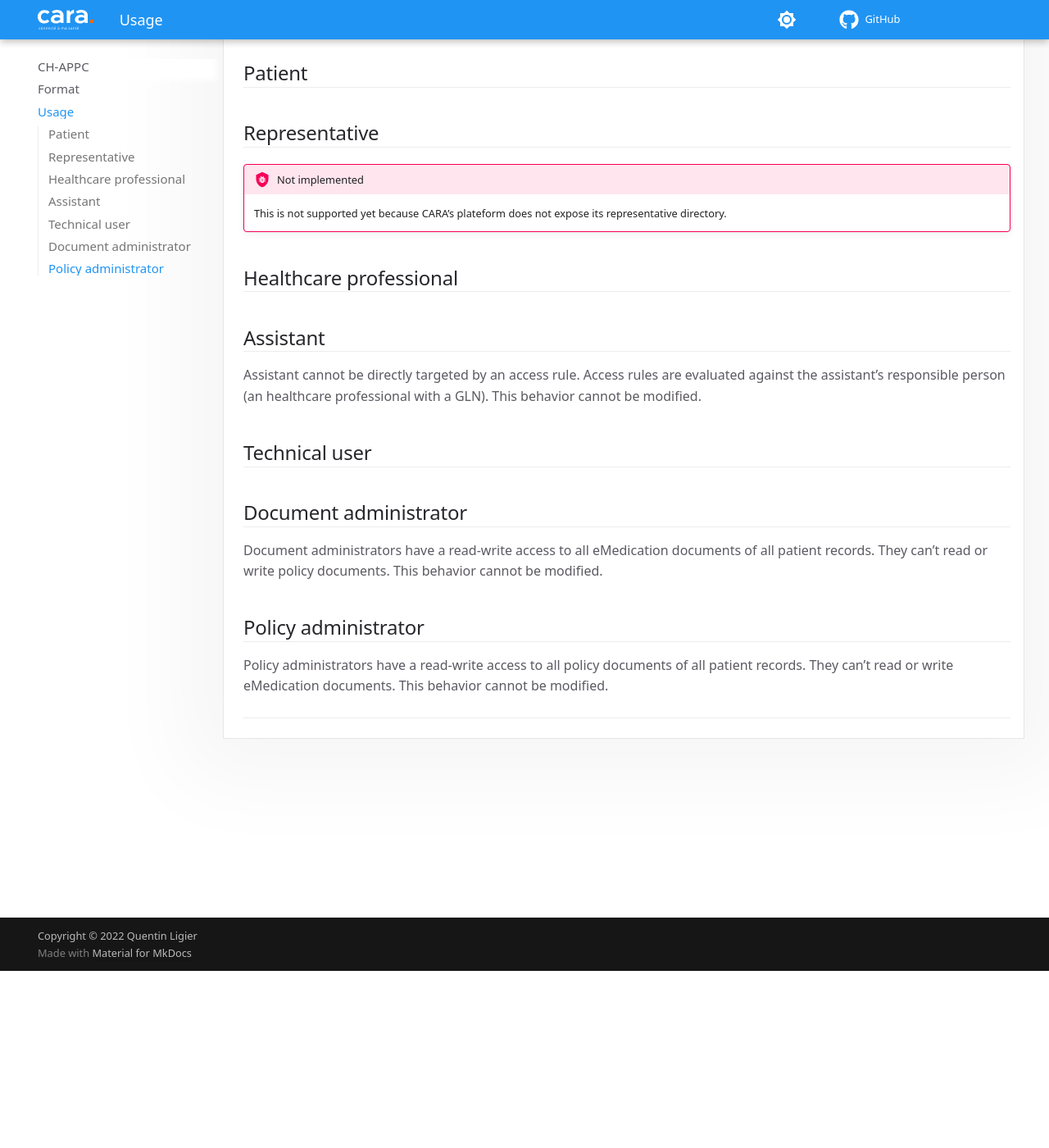
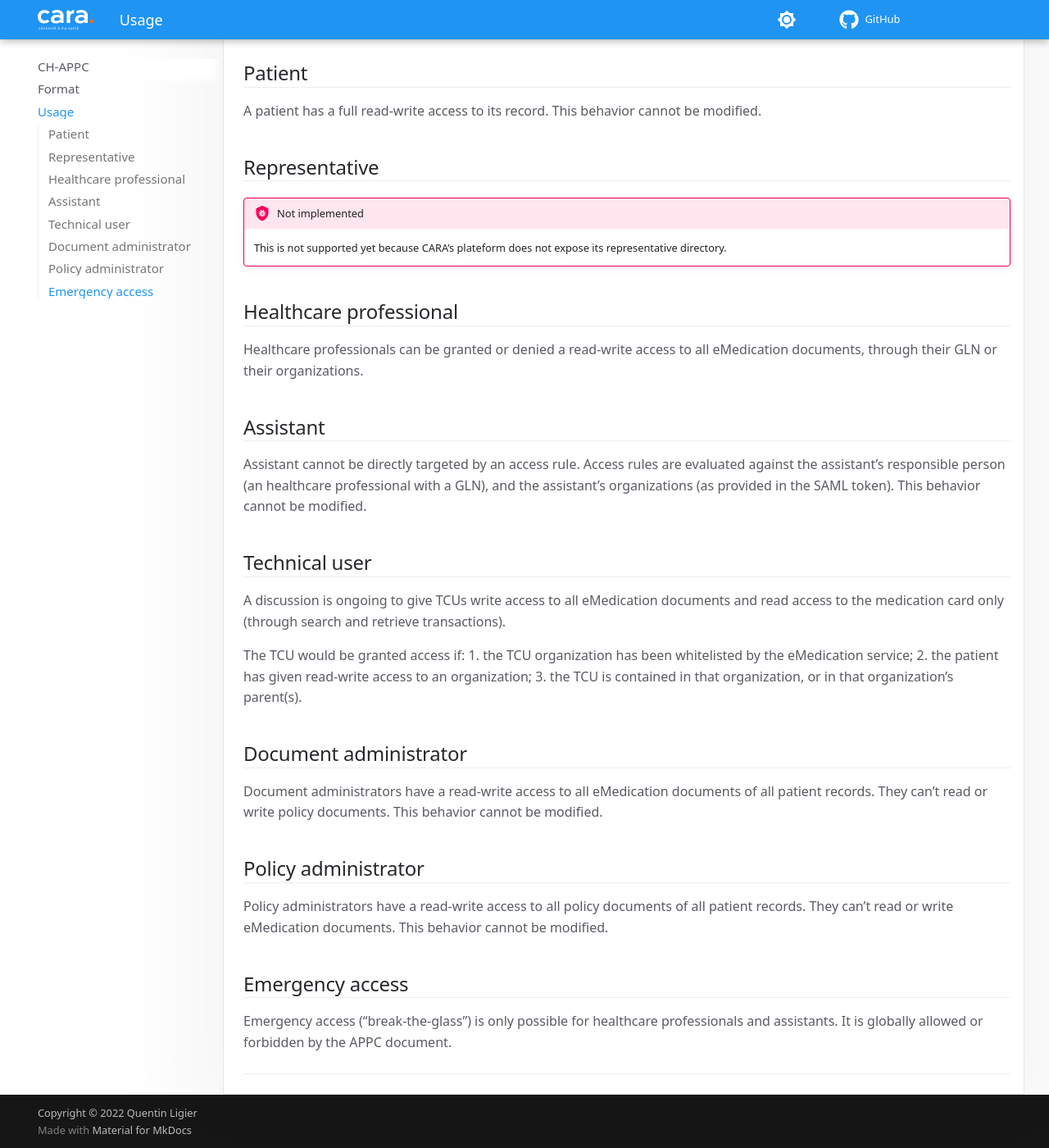
Before and after one commit to CARA-ch/emed-service-guide, an MkDocs documentation site: the page built from docs/chappc/usage.md, in a window 1280 px wide and 1400 px high, scrolled down 216 px. Shown: the whole window at 82% size. Built offline with MkDocs 1.6.1 and Material for MkDocs 9.7.7, drawn with Linux system fonts in a browser that asks for light colours; comment, search, counter and statistics services are not loaded.

Commit message:
Update usage

```diff
--- a/docs/chappc/usage.md
+++ b/docs/chappc/usage.md
@@ -3,6 +3,9 @@
 This is how the CH-APPC format is used in the eMedication aggregator.
 
 ## Patient
+
+A patient has a full read-write access to its record.
+This behavior cannot be modified.
 
 ## Representative
 
@@ -12,16 +15,36 @@ This is how the CH-APPC format is used in the eMedication aggregator.
 
 ## Healthcare professional
 
+Healthcare professionals can be granted or denied a read-write access to all eMedication documents, through their GLN or their organizations.
+
 ## Assistant
 
-Assistant cannot be directly targeted by an access rule. Access rules are evaluated against the assistant's responsible person (an healthcare professional with a GLN). This behavior cannot be modified.
+Assistant cannot be directly targeted by an access rule.
+Access rules are evaluated against the assistant's responsible person (an healthcare professional with a GLN), and the assistant's organizations (as provided in the SAML token).
+This behavior cannot be modified.
 
 ## Technical user
 
+A discussion is ongoing to give TCUs write access to all eMedication documents and read access to the medication card only (through search and retrieve transactions).
+
+The TCU would be granted access if:
+1. the TCU organization has been whitelisted by the eMedication service;
+2. the patient has given read-write access to an organization;
+3. the TCU is contained in that organization, or in that organization's parent(s).
+
 ## Document administrator
 
-Document administrators have a read-write access to all eMedication documents of all patient records. They can't read or write policy documents. This behavior cannot be modified.
+Document administrators have a read-write access to all eMedication documents of all patient records.
+They can't read or write policy documents.
+This behavior cannot be modified.
 
 ## Policy administrator
 
-Policy administrators have a read-write access to all policy documents of all patient records. They can't read or write eMedication documents. This behavior cannot be modified.
+Policy administrators have a read-write access to all policy documents of all patient records.
+They can't read or write eMedication documents.
+This behavior cannot be modified.
+
+## Emergency access
+
+Emergency access ("break-the-glass") is only possible for healthcare professionals and assistants.
+It is globally allowed or forbidden by the APPC document.
```
